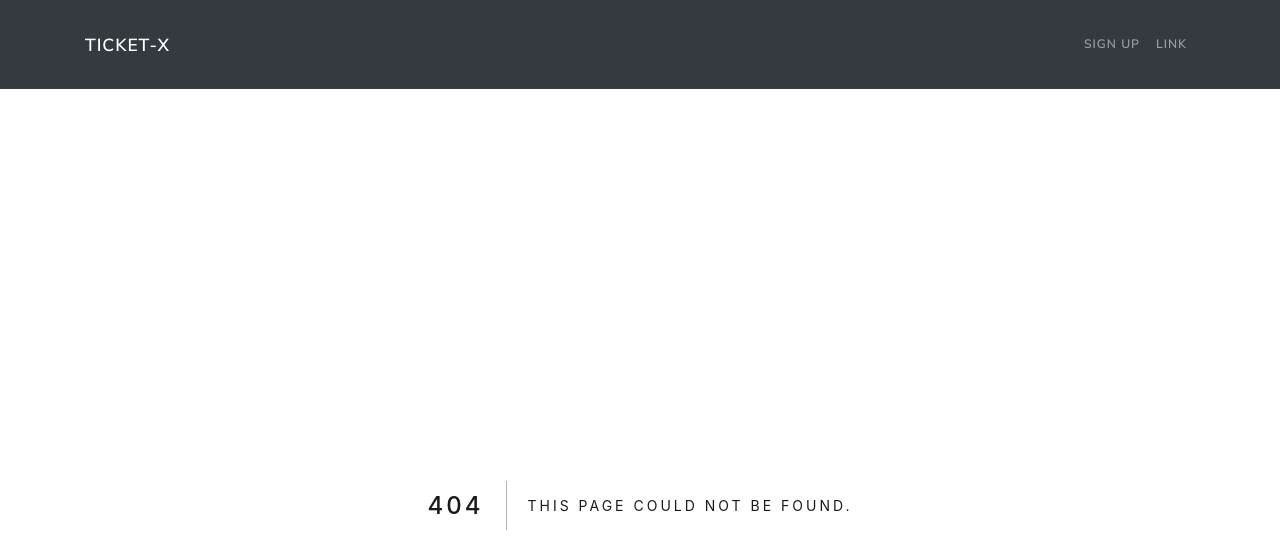
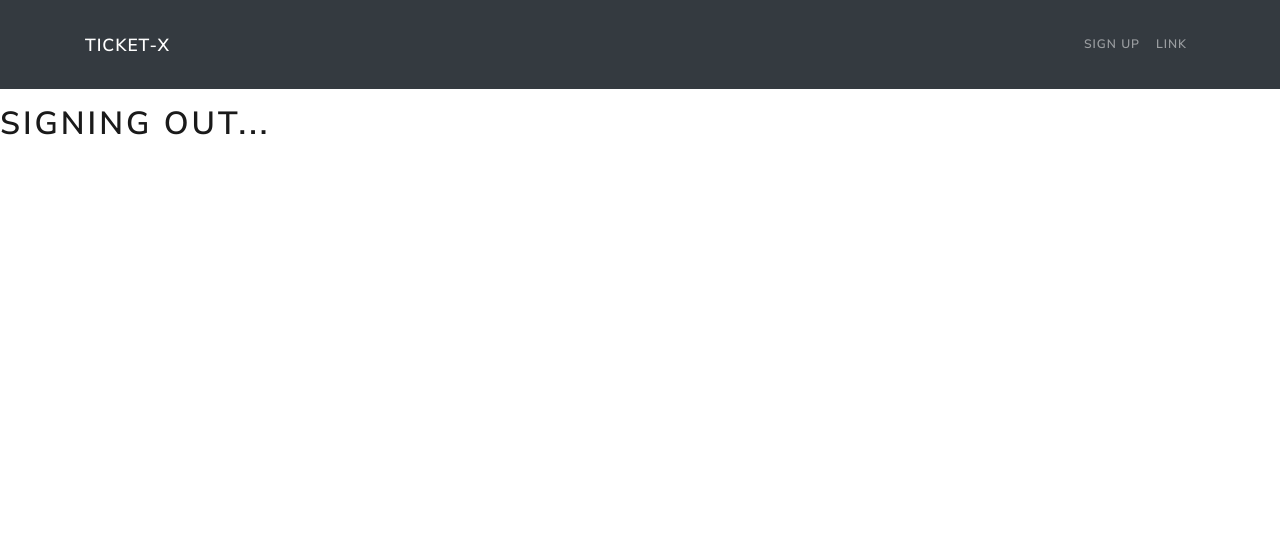
Before and after one commit to MuhammedAO/ticket-hub, a Next.js app in the folder client/: page /auth/signout in a window 1280 px wide. Before the commit this address had no page. Shown: the top 552 px of the page. Built offline with nearby package versions, Linux system fonts and the light colour scheme; no server answers.

Commit message:
sign out

```diff
--- /dev/null
+++ b/client/pages/auth/signout.js
@@ -0,0 +1,28 @@
+import React, { useEffect, useState } from "react"
+import Router from "next/router"
+import axios from 'axios'
+
+function SignOut() {
+
+  const OnSignOut = async () => {
+    try {
+      const response = await axios.post("/api/users/signout", {})
+      Router.push("/")
+    } catch (err) {
+      console.log(err)
+    }
+  }
+
+  useEffect(() => {
+    OnSignOut()
+  }, [])
+  return (
+    <div>
+      <h1>Signing out...</h1>
+    </div>
+  )
+}
+
+
+
+export default SignOut
```
